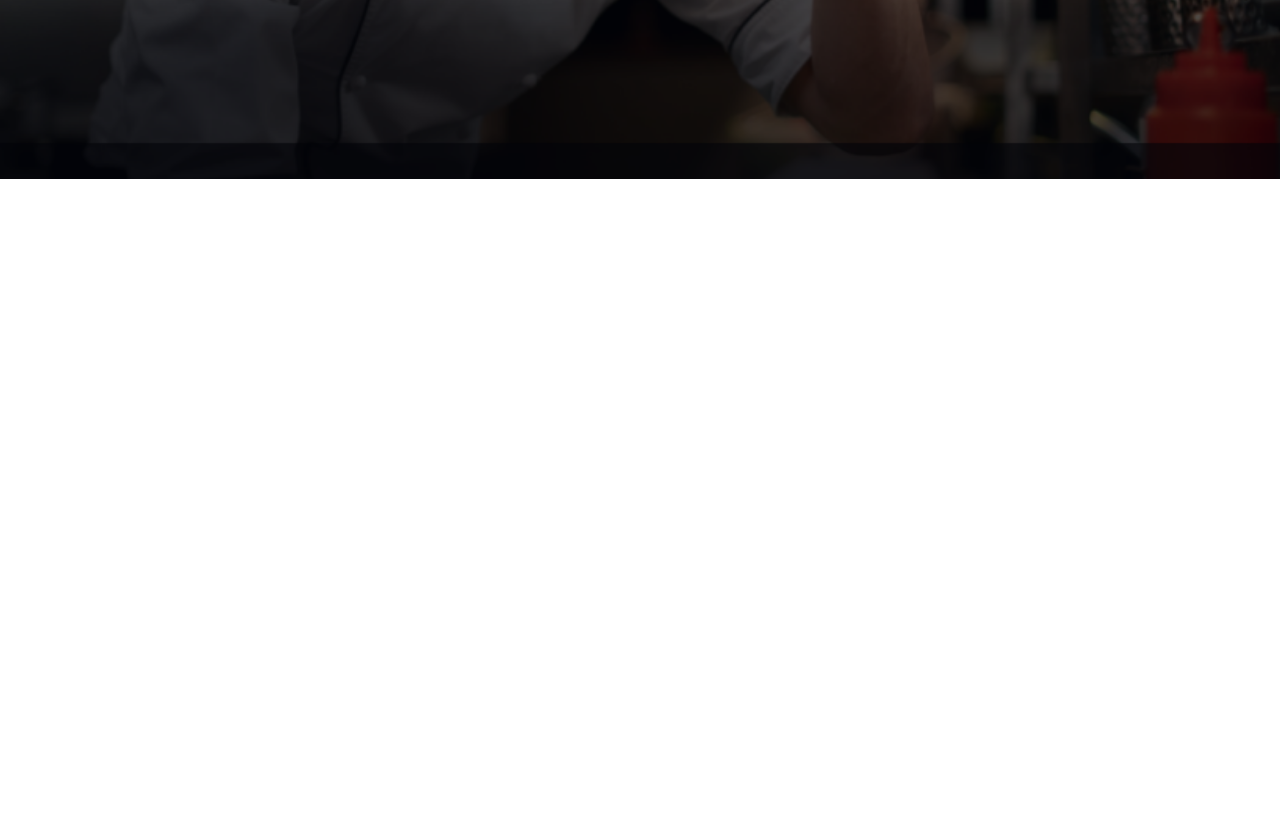
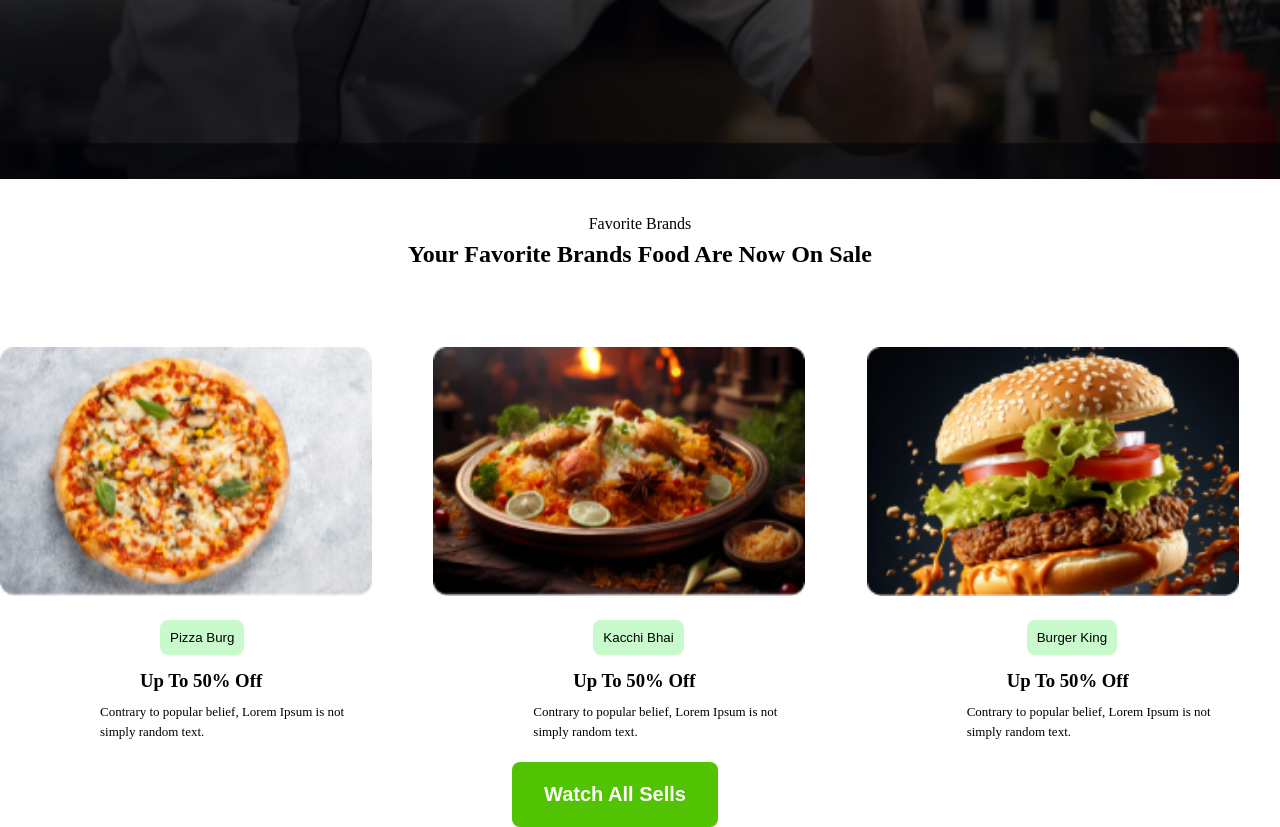
Before and after one commit to kolibaidya/goodfood, a plain HTML site: page index.html in a window 1280 px wide. Shown: the part 541-1368 px from the top of the page. Before the commit the page ends 800 px from the top, so only its background shows below. Drawn offline with Linux system fonts and the light colour scheme.

Commit message:
added a card box

```diff
--- a/css/Style.css
+++ b/css/Style.css
@@ -68,3 +68,67 @@
 
 
 /* banner section end*/
+
+/* card box section start */
+
+.card box{
+
+}
+
+.continer{
+    height: 128px;
+    width: 700;
+    padding-top: 30px;
+    line-height: 30px;
+    justify-content: center;
+    text-align: center;
+}
+
+.cards{
+    margin-top: 40px;
+    display: grid;
+    grid-template-columns: repeat(3, 1fr);
+    gap: 20px;
+}
+
+.card{
+
+}
+
+.card img{
+    width: 90%;
+}
+
+.c-p1{
+    margin-top: 20px;
+    margin-left: 160px;
+    padding: 10px;
+    border-radius: 8px;
+    text-align: center;
+    display: flex;
+    border: none;
+    background-color: #c8facc;
+}
+
+.c-p2{
+    margin-top: 15px;
+    margin-left: 140px;
+}
+
+.c-p3{
+    width: 500;
+    margin-top: 10px;
+    margin-left: 100px;
+    font-size: small;
+    text-wrap: 20px;
+    line-height: 20px;
+}
+
+.btn{
+    margin-top: 20px;
+    text-align: center;
+    margin-left: 40%;
+}
+
+
+/* card box section end */
--- a/index.html
+++ b/index.html
@@ -22,7 +22,43 @@
         </div>
      </div>
     <!-- banner section end -->
-   </main>
+
+     <!-- card box section start -->
+
+     <div class="card box">
+        <div class="continer">
+            <p>Favorite Brands</p>
+            <h2>Your Favorite Brands Food Are Now On Sale</h2>
+        </div>
+     </div>
+     <div class="cards">
+        <div class="card">
+            <img src="assets/pizza.png" alt="">
+            <button class="c-p1">Pizza Burg</button>
+            <h3 class="c-p2">Up To 50% Off</h3>
+            <div class="text-only-opacity2"></div>
+            <p class="c-p3">Contrary to popular belief, Lorem Ipsum is not <br> simply random text. </p>
+        </div>
+        <div class="card">
+            <img src="assets/biriyani.png" alt="">
+            <button class="c-p1">Kacchi Bhai</button>
+            <h3 class="c-p2">Up To 50% Off</h3>
+            <div class="text-only-opacity2"></div>
+            <p class="c-p3">Contrary to popular belief, Lorem Ipsum is not <br> simply random text. </p>
+        </div>
+        <div class="card">
+            <img src="assets/burger.png" alt="">
+            <button class="c-p1">Burger King</button>
+            <h3 class="c-p2">Up To 50% Off</h3>
+            <div class="text-only-opacity2"></div>
+            <p class="c-p3">Contrary to popular belief, Lorem Ipsum is not <br> simply random text. </p>
+        </div>
+     </div>
+     <div>
+        <button class="btn">Watch All Sells</button>
+     </div>
+     <!-- card box section end -->
+    </main>
    <footer></footer>
 </body>
 </html>
```
